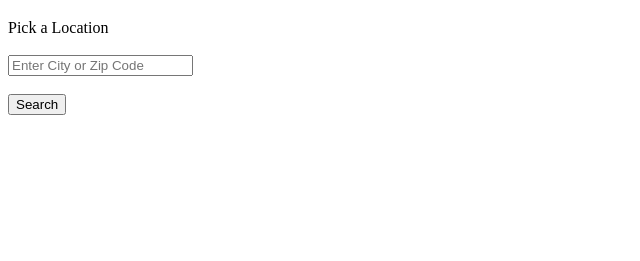
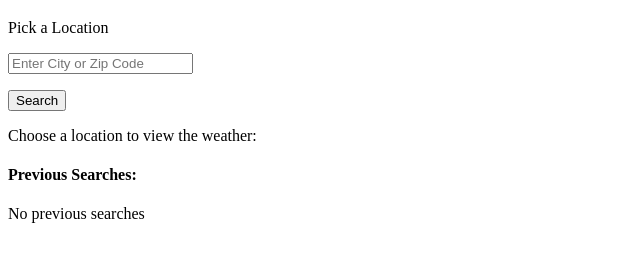
Before and after one commit to joinpursuit/9-1-weather-app-project, a website: page index.html in a window 1280 px wide. Shown: the part 61-322 px from the top of the page, without its empty margins (0-640 px from the left). Drawn offline with Linux system fonts and the light colour scheme.

Commit message:
initial layout section passed

```diff
--- a/index.html
+++ b/index.html
@@ -13,17 +13,27 @@
         <h1>Weather App</h1>
         <form>
             <label for="location">Pick a Location</label>
-            <br>
-            <br>
-            <input id="input-text" type="text" placeholder="Enter City or Zip Code">
-            <br>
-            <br>
+            <p><input id="input-text" type="text" placeholder="Enter City or Zip Code"></p>
             <input id="submit" type="submit" value="Search">
         </form>
     </header>
     <main>
-        <aside id="temp-conv">
-
+        <div class="main">
+            <p>Choose a location to view the weather:</p>
+            <article id="currentWeather"></article>
+            <aside>
+                <article id="today"></article>
+                <article id="tomorrow"></article>
+                <article id="afterTomorrow"></article>
+            </aside>
+        </div>
+        <aside>
+            <div class="sidebar">
+                <section>
+                    <h4>Previous Searches:</h4>
+                        <p>No previous searches</p>
+                </section>
+            </div>
         </aside>
     </main>
 </body>
```
